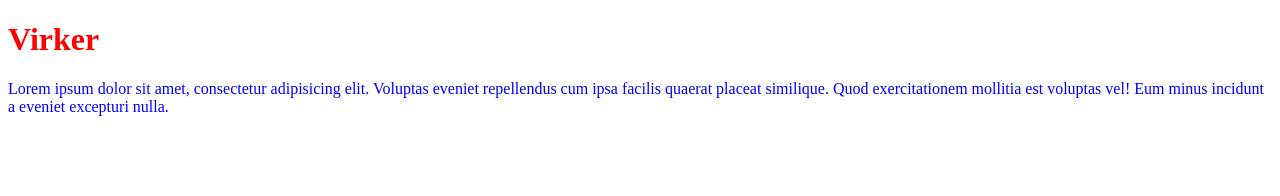
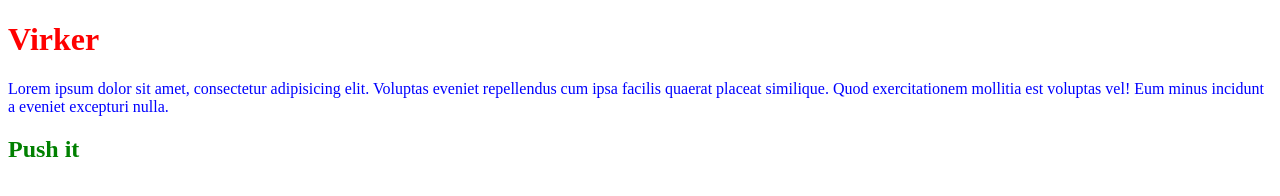
Before and after one commit to laba0002/git-test, a plain HTML site: page index.html in a window 1280 px wide. Drawn offline with Linux system fonts and the light colour scheme.

Commit message:
tilføjer h2 med farve

```diff
--- a/index.html
+++ b/index.html
@@ -13,6 +13,8 @@
     <p>Lorem ipsum dolor sit amet, consectetur adipisicing elit. Voluptas eveniet repellendus cum ipsa facilis quaerat
         placeat similique. Quod exercitationem mollitia est voluptas vel! Eum minus incidunt a eveniet excepturi nulla.
     </p>
+
+    <h2>Push it</h2>
 </body>
 
 </html>
--- a/style.css
+++ b/style.css
@@ -5,3 +5,7 @@ h1 {
 p {
   color: blue;
 }
+
+h2 {
+  color: green;
+}
```
